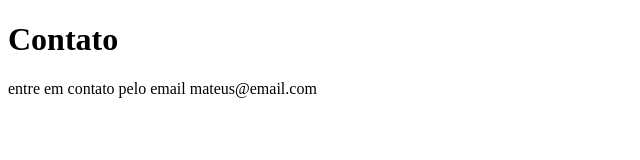
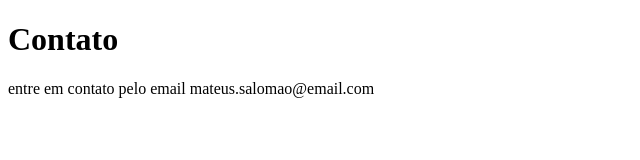
Before and after one commit to mateus1988/sistema.de.cadastro, a plain HTML site: page contato.html in a window 1280 px wide. Shown: the full height of the page, 0-640 px from the left. Drawn offline with Linux system fonts and the light colour scheme.

Commit message:
atualizando o email

```diff
--- a/contato.html
+++ b/contato.html
@@ -8,6 +8,6 @@
 </head>
 <body>
     <h1>Contato</h1>
-    <p>entre em contato pelo email mateus@email.com</p>
+    <p>entre em contato pelo email mateus.salomao@email.com</p>
 </body>
 </html>
```
